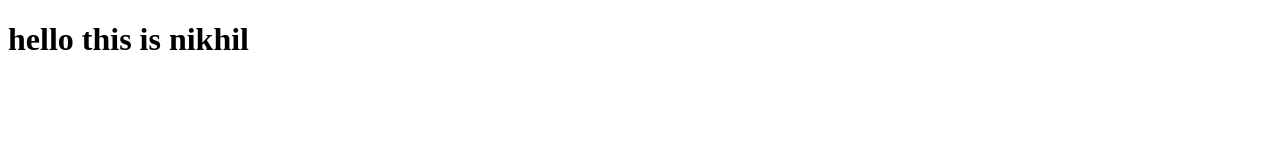
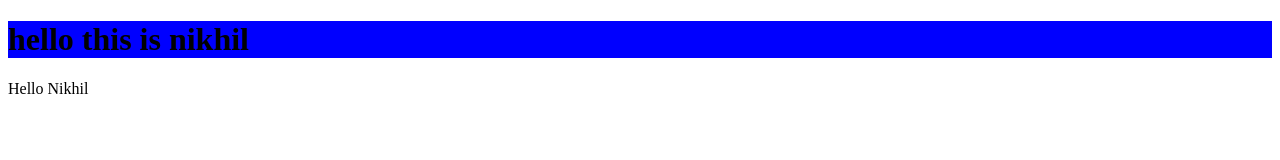
Before and after one commit to DevAman2317/assinments4, a plain HTML site: page nikhil.html in a window 1280 px wide. Drawn offline with Linux system fonts and the light colour scheme.

Commit message:
added new files

```diff
--- /dev/null
+++ b/nikhil.css
@@ -0,0 +1,3 @@
+h1{
+    background-color: blue;
+}
--- a/nikhil.html
+++ b/nikhil.html
@@ -5,8 +5,10 @@
     <meta http-equiv="X-UA-Compatible" content="IE=edge">
     <meta name="viewport" content="width=device-width, initial-scale=1.0">
     <title>Document</title>
+    <link rel="stylesheet" href="nikhil.css">
 </head>
 <body>
     <h1>hello this is nikhil</h1>
+    <script src="nikhil.js"></script>
 </body>
 </html>
--- /dev/null
+++ b/nikhil.js
@@ -0,0 +1 @@
+document.write("Hello Nikhil")
```
